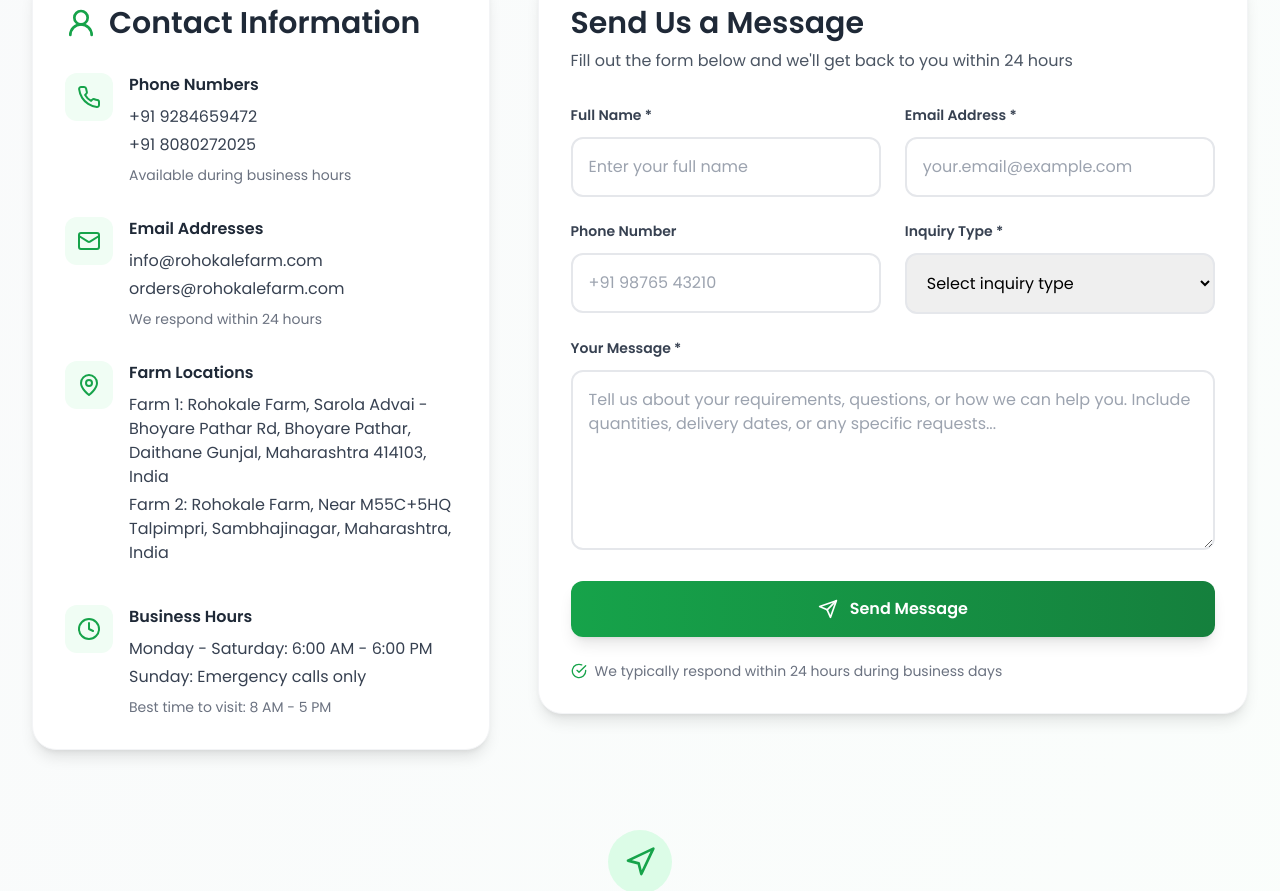
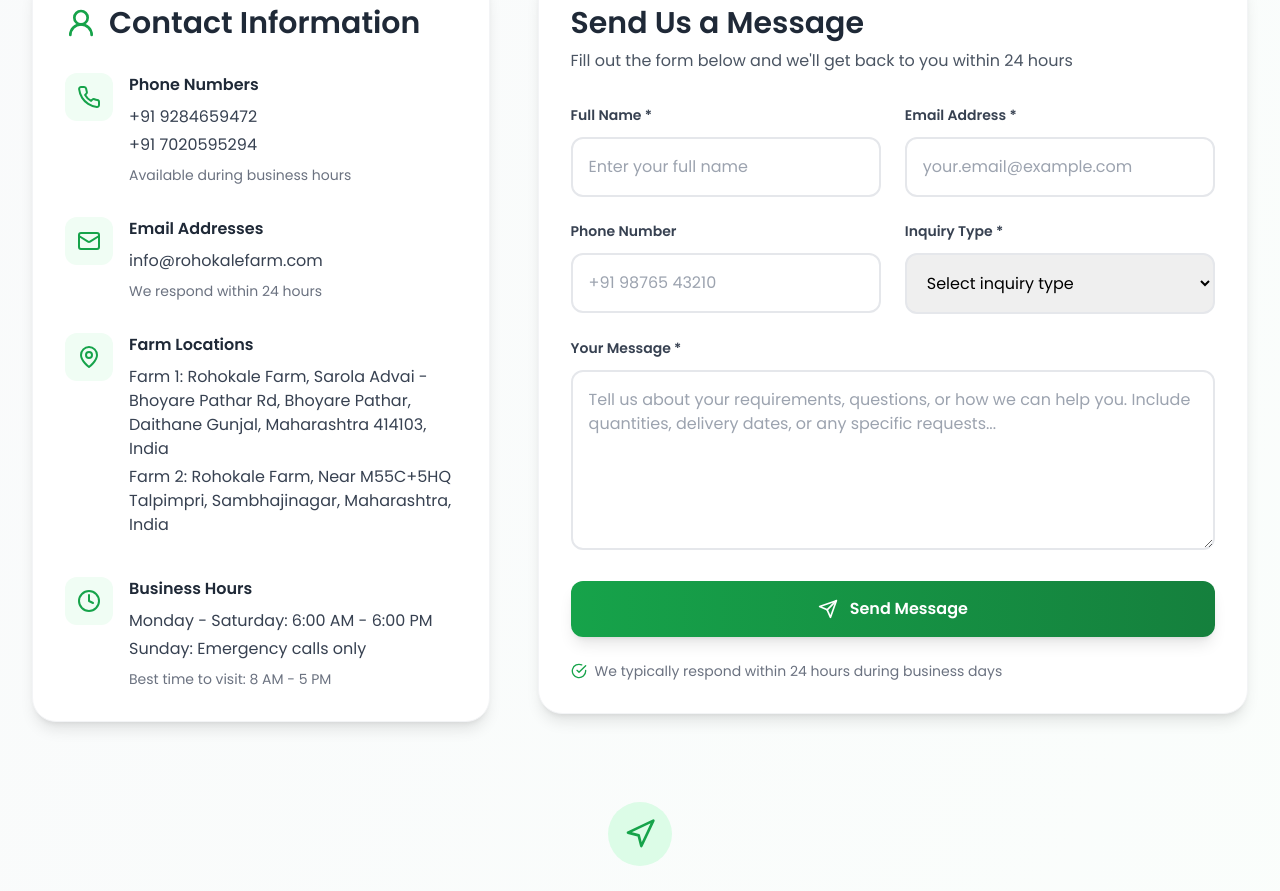
Before and after one commit to mayurrohokale/farm-main, a React (Vite) app: page / in a window 1280 px wide. Shown: the part 8260-9151 px from the top of the page. Built offline with nearby package versions, Linux system fonts and the light colour scheme.

Commit message:
fix: Update contact details in Contact component

```diff
--- a/src/components/Contact.tsx
+++ b/src/components/Contact.tsx
@@ -35,13 +35,13 @@ const Contact: React.FC = () => {
     {
       icon: <Phone className="w-6 h-6 text-green-600" />,
       title: 'Phone Numbers',
-      details: [ '+91 9284659472','+91 8080272025'],
+      details: [ '+91 9284659472','+91 7020595294'],
       subtitle: 'Available during business hours'
     },
     {
       icon: <Mail className="w-6 h-6 text-green-600" />,
       title: 'Email Addresses',
-      details: ['info@rohokalefarm.com', 'orders@rohokalefarm.com'],
+      details: ['info@rohokalefarm.com'],
       subtitle: 'We respond within 24 hours'
     },
     {
```
